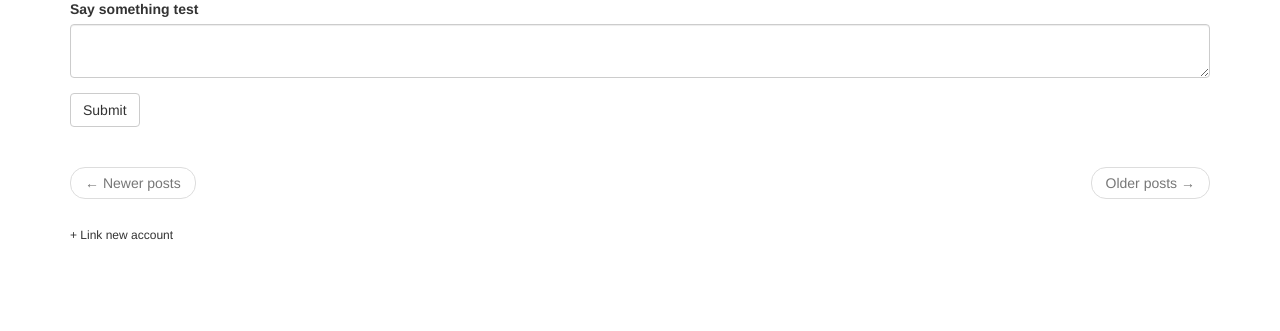
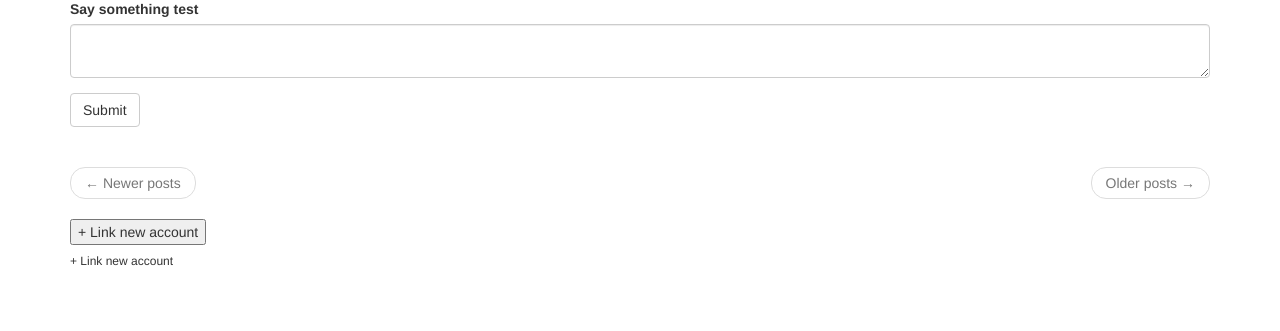
Before and after one commit to drewholman/annex, a Flask app: page / in a window 1280 px wide. Shown: the part 143-474 px from the top of the page. Run offline with Flask 2, Linux system fonts and the light colour scheme; the visitor is signed in with stand-in values (Sample User, id 1); data comes from the database, SQL or seed files in the repository; data that the repository does not hold is empty; parts of the project's set-up code (start-up, migrations or seed data) failed here and were passed over; some libraries are stand-ins or nearby versions.

Commit message:
updated to basic html button

```diff
--- a/app/templates/base.html
+++ b/app/templates/base.html
@@ -48,6 +48,10 @@
         {% block app_content %}
         {% endblock %}
         <div>
+            <button type="button" href="#linkAccount">
+                + Link new account
+                <img id="loader" style="display: none">
+            </button>
             <div class="container-fluid">
                 <div class="row card-subtitle">
                     <div class="col" href="#linkAccount">
```
